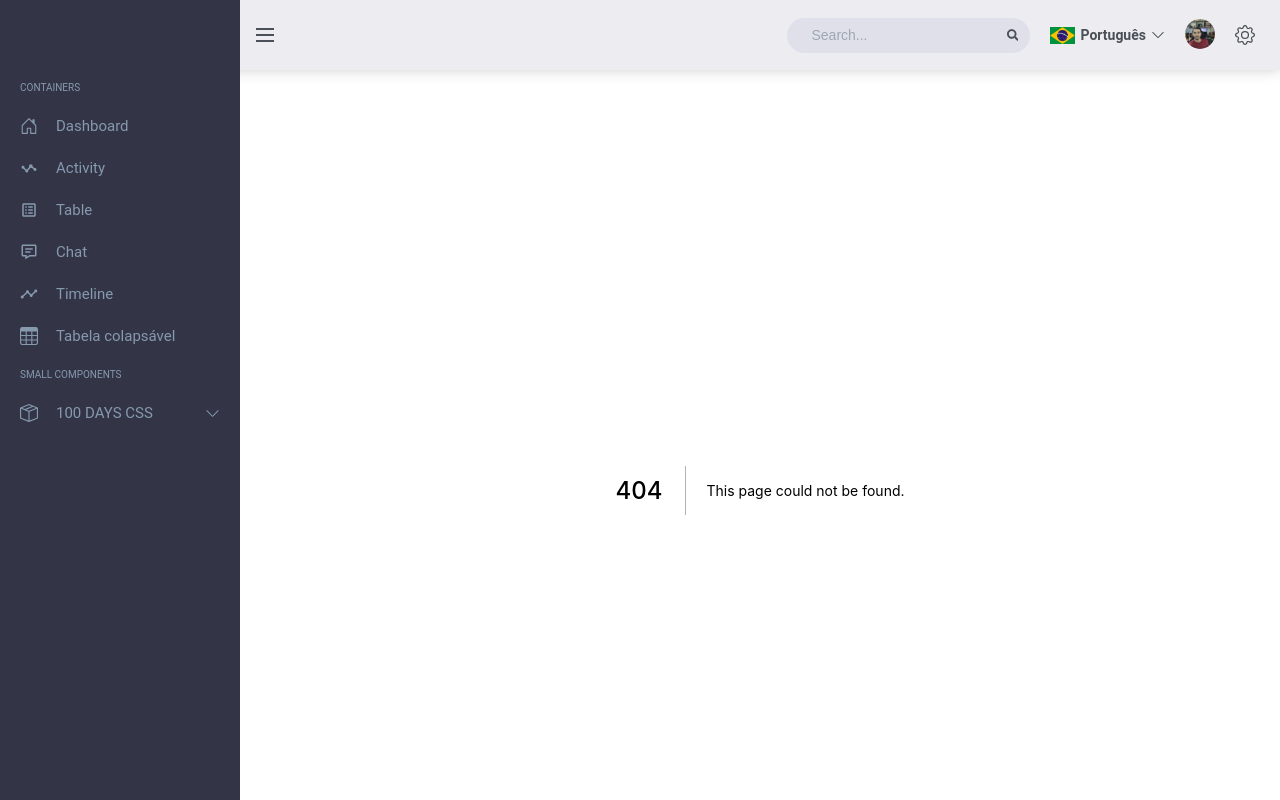
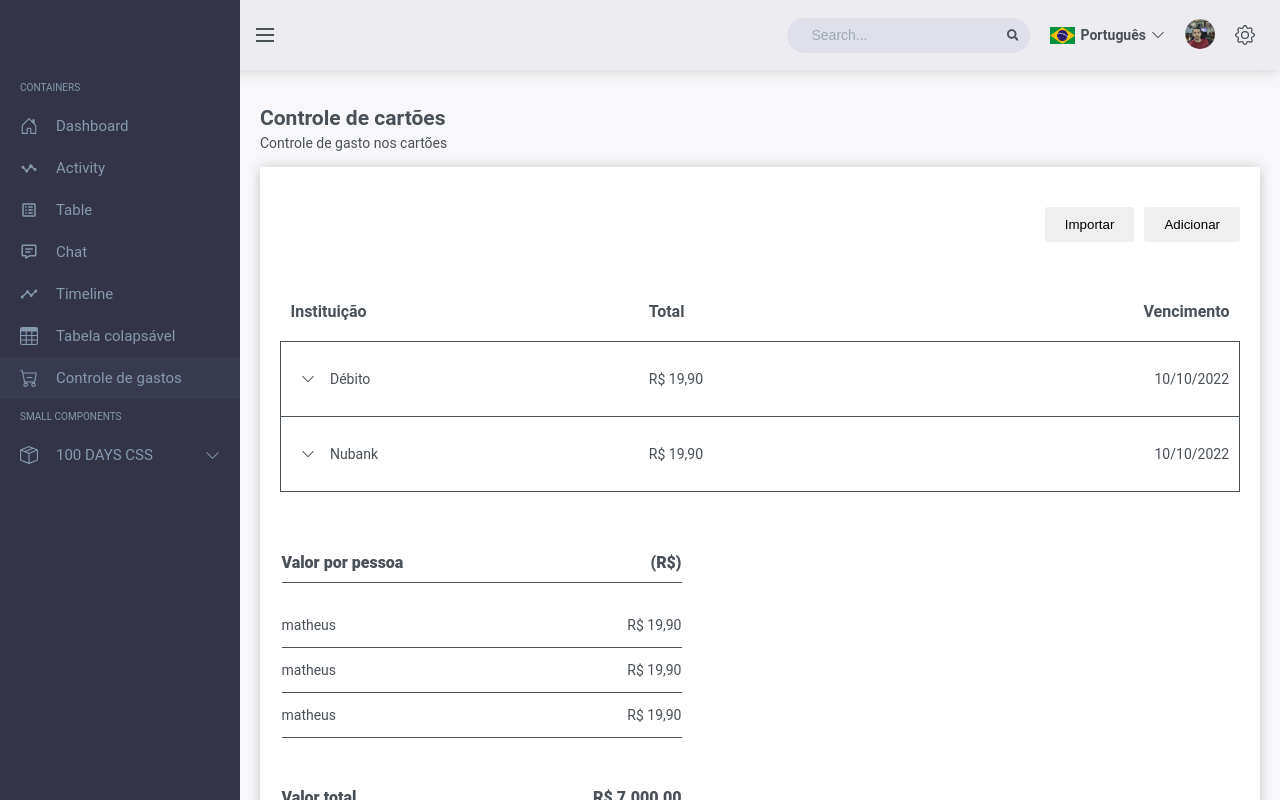
Before and after one commit to bertoldosi/dashboard, a Next.js app: page /card-control in a window 1280 px wide. Before the commit this address had no page. Built offline with nearby package versions, Linux system fonts and the light colour scheme.

Commit message:
feat: Implementando novo componentes

```diff
--- /dev/null
+++ b/src/components/containers/CardControl/components/ContentAmount/index.jsx
@@ -0,0 +1,36 @@
+import React from "react";
+import { Scontent } from "./styles";
+
+function ContentAmount() {
+  return (
+    <td colSpan={4}>
+      <Scontent>
+        <header>
+          <span>Valor por pessoa</span>
+          <span>(R$)</span>
+        </header>
+
+        <span>
+          <p>matheus</p>
+          <p>R$ 19,90</p>
+        </span>
+        <span>
+          <p>matheus</p>
+          <p>R$ 19,90</p>
+        </span>
+
+        <span>
+          <p>matheus</p>
+          <p>R$ 19,90</p>
+        </span>
+
+        <footer>
+          <span>Valor total</span>
+          <span>R$ 7.000,00</span>
+        </footer>
+      </Scontent>
+    </td>
+  );
+}
+
+export default ContentAmount;
--- /dev/null
+++ b/src/components/containers/CardControl/components/ContentAmount/styles.js
@@ -0,0 +1,41 @@
+import styled from "styled-components";
+
+export const Scontent = styled.div`
+  width: 100%;
+  max-width: 40rem;
+  margin-top: 5rem;
+
+  header {
+    display: flex;
+    justify-content: space-between;
+    font-size: 1.6rem;
+    font-weight: 800;
+    border-bottom: solid 1px ${(props) => props.theme.header_color};
+
+    margin-bottom: 2rem;
+
+    > span {
+      padding: 1rem 0;
+    }
+  }
+
+  > span {
+    display: flex;
+    justify-content: space-between;
+    border-bottom: solid 1px ${(props) => props.theme.header_color};
+  }
+
+  footer {
+    display: flex;
+    justify-content: space-between;
+    font-size: 1.6rem;
+    font-weight: 800;
+    border-bottom: solid 1px ${(props) => props.theme.header_color};
+
+    margin-top: 4rem;
+
+    > span {
+      padding: 1rem 0;
+    }
+  }
+`;
--- /dev/null
+++ b/src/components/containers/CardControl/components/Header/index.jsx
@@ -0,0 +1,13 @@
+import React from "react";
+import { Scontent } from "./styles";
+
+function Header() {
+  return (
+    <Scontent>
+      <button>Importar</button>
+      <button>Adicionar</button>
+    </Scontent>
+  );
+}
+
+export default Header;
--- /dev/null
+++ b/src/components/containers/CardControl/components/Header/styles.js
@@ -0,0 +1,16 @@
+import styled from "styled-components";
+
+export const Scontent = styled.div`
+  display: flex;
+  justify-content: end;
+  gap: 1rem;
+  margin-bottom: 4rem;
+
+  button {
+    padding: 1rem 2rem;
+    border: none;
+    outline: none;
+
+    border-radius: 0.3rem;
+  }
+`;
--- /dev/null
+++ b/src/components/containers/CardControl/components/IconTable/index.jsx
@@ -0,0 +1,31 @@
+import React from "react";
+
+import { Scontent } from "./styles";
+
+import { BsChevronDown, BsChevronUp } from "@Icons";
+
+function IconTable({ item, submenusExpanded }) {
+  return item.showSubmenus ? (
+    <Scontent>
+      <BsChevronUp
+        className="BsChevronUp"
+        onClick={() => {
+          submenusExpanded(item.id);
+        }}
+      />{" "}
+      {item.institution}
+    </Scontent>
+  ) : (
+    <Scontent>
+      <BsChevronDown
+        className="BsChevronDown"
+        onClick={() => {
+          submenusExpanded(item.id);
+        }}
+      />{" "}
+      {item.institution}
+    </Scontent>
+  );
+}
+
+export default IconTable;
--- /dev/null
+++ b/src/components/containers/CardControl/components/IconTable/styles.js
@@ -0,0 +1,22 @@
+import styled from "styled-components";
+
+export const Scontent = styled.span`
+  display: flex;
+  align-items: center;
+
+  svg {
+    margin-right: 0.5rem;
+    border-radius: 50%;
+    cursor: pointer;
+    padding: 1rem;
+    transition: background 0.5s;
+
+    &:hover {
+      background-color: ${(props) => props.theme.header_background};
+    }
+  }
+
+  .BsChevronUp {
+    background-color: ${(props) => props.theme.header_background};
+  }
+`;
--- /dev/null
+++ b/src/components/containers/CardControl/components/Thead/index.jsx
@@ -0,0 +1,15 @@
+import React from "react";
+
+function Thead({ listTitle }) {
+  return (
+    <thead>
+      <tr>
+        {listTitle.map((title, i) => (
+          <th key={i}>{title}</th>
+        ))}
+      </tr>
+    </thead>
+  );
+}
+
+export default Thead;
--- /dev/null
+++ b/src/components/containers/CardControl/index.jsx
@@ -0,0 +1,69 @@
+import React from "react";
+import Card from "@Common/Card";
+import itemsTable from "./tableItems";
+
+import { Scontent, STable, STableCollapsed } from "./styles";
+import Thead from "./components/Thead";
+import useListCollapsibreTable from "@Hooks/useListCollapsibreTable";
+import IconTable from "./components/IconTable";
+import ContentAmount from "./components/ContentAmount";
+import Header from "./components/Header";
+
+function CollapsibleTable() {
+  const { listTable, submenusExpanded } = useListCollapsibreTable(itemsTable);
+
+  return (
+    <Card>
+      <Scontent>
+        <Header />
+        <STable>
+          <Thead listTitle={["Instituição", "Total", "Vencimento"]} />
+          <tbody>
+            {listTable.map((item) => (
+              <>
+                <tr key={item.id}>
+                  <td>
+                    <IconTable
+                      item={item}
+                      submenusExpanded={submenusExpanded}
+                    />
+                  </td>
+                  <td>{item.amount}</td>
+                  <td>{item.expiration_date}</td>
+                </tr>
+
+                {item.showSubmenus && (
+                  <tr key={item.id}>
+                    <td colSpan={4}>
+                      <STableCollapsed isCollapsed={item.showSubmenus}>
+                        <Thead
+                          listTitle={["Descrição", "Valor", "Responsável"]}
+                        />
+
+                        <tbody>
+                          {item.shopping.map((buy, i) => (
+                            <tr key={i}>
+                              <td>{buy.description}</td>
+                              <td>{buy.amount}</td>
+                              <td>{buy.responsible}</td>
+                            </tr>
+                          ))}
+                        </tbody>
+
+                        <ContentAmount />
+                      </STableCollapsed>
+                    </td>
+                  </tr>
+                )}
+              </>
+            ))}
+          </tbody>
+
+          <ContentAmount />
+        </STable>
+      </Scontent>
+    </Card>
+  );
+}
+
+export default CollapsibleTable;
--- /dev/null
+++ b/src/components/containers/CardControl/styles.js
@@ -0,0 +1,78 @@
+import styled from "styled-components";
+
+export const Scontent = styled.div`
+  display: flex;
+  justify-content: center;
+  flex-direction: column;
+`;
+
+export const STable = styled.table`
+  width: 100%;
+  border-collapse: collapse;
+
+  thead {
+    tr {
+      font-size: 1.6rem;
+      text-align: left;
+
+      th {
+        padding: 2rem 1rem;
+
+        &:last-child {
+          text-align: end;
+        }
+      }
+    }
+  }
+
+  tbody {
+    tr {
+      border: solid 1px ${(props) => props.theme.header_color};
+      transition: background 0.3s;
+
+      td {
+        padding: 2rem 1rem;
+
+        &:last-child {
+          text-align: end;
+        }
+      }
+    }
+  }
+`;
+
+export const STableCollapsed = styled.table`
+  width: 100%;
+  border-collapse: collapse;
+
+  thead {
+    tr {
+      font-size: 1.2rem;
+      text-align: left;
+
+      th {
+        border: solid 1px ${(props) => props.theme.header_color};
+        padding: 1rem;
+
+        &:last-child {
+          text-align: center;
+        }
+      }
+    }
+  }
+
+  tbody {
+    tr {
+      text-align: left;
+
+      td {
+        padding: 1rem;
+        border: solid 1px ${(props) => props.theme.header_color};
+
+        &:last-child {
+          text-align: center;
+        }
+      }
+    }
+  }
+`;
--- /dev/null
+++ b/src/components/containers/CardControl/tableItems.js
@@ -0,0 +1,42 @@
+// eslint-disable-next-line import/no-anonymous-default-export
+export default [
+  {
+    id: "debito-card",
+    institution: "Débito",
+    amount: "R$ 19,90",
+    expiration_date: "10/10/2022",
+    shopping: [
+      {
+        description: "Amazon",
+        amount: "R$ 19,90",
+        responsible: "matheus",
+      },
+
+      {
+        description: "Shoope",
+        amount: "R$ 199,90",
+        responsible: "fran",
+      },
+    ],
+  },
+
+  {
+    id: "nubank-card",
+    institution: "Nubank",
+    amount: "R$ 19,90",
+    expiration_date: "10/10/2022",
+    shopping: [
+      {
+        description: "Amazon",
+        amount: "R$ 19,90",
+        responsible: "matheus",
+      },
+
+      {
+        description: "Shoope",
+        amount: "R$ 199,90",
+        responsible: "fran",
+      },
+    ],
+  },
+];
--- a/src/components/containers/Sidebar/itemsSidebar.js
+++ b/src/components/containers/Sidebar/itemsSidebar.js
@@ -8,6 +8,7 @@ import {
   BiMessageDetail,
   MdTimeline,
 } from "@Icons";
+import { BsCartDash } from "react-icons/bs";
 
 export default [
   {
@@ -56,6 +57,14 @@ export default [
         href: "/collapsible-table",
         submenus: [],
       },
+
+      {
+        id: "controlCard",
+        title: "Controle de gastos",
+        icon: <BsCartDash />,
+        href: "/card-control",
+        submenus: [],
+      },
     ],
   },
 
--- /dev/null
+++ b/src/pages/card-control/index.jsx
@@ -0,0 +1,16 @@
+import BreadCrumbs from "@Common/BreadCrumbs";
+import ContainerCardControl from "@Containers/CardControl";
+
+function CardControl() {
+  return (
+    <>
+      <BreadCrumbs
+        title="Controle de cartões"
+        resumePage="Controle de gasto nos cartões"
+      />
+      <ContainerCardControl />
+    </>
+  );
+}
+
+export default CardControl;
```
